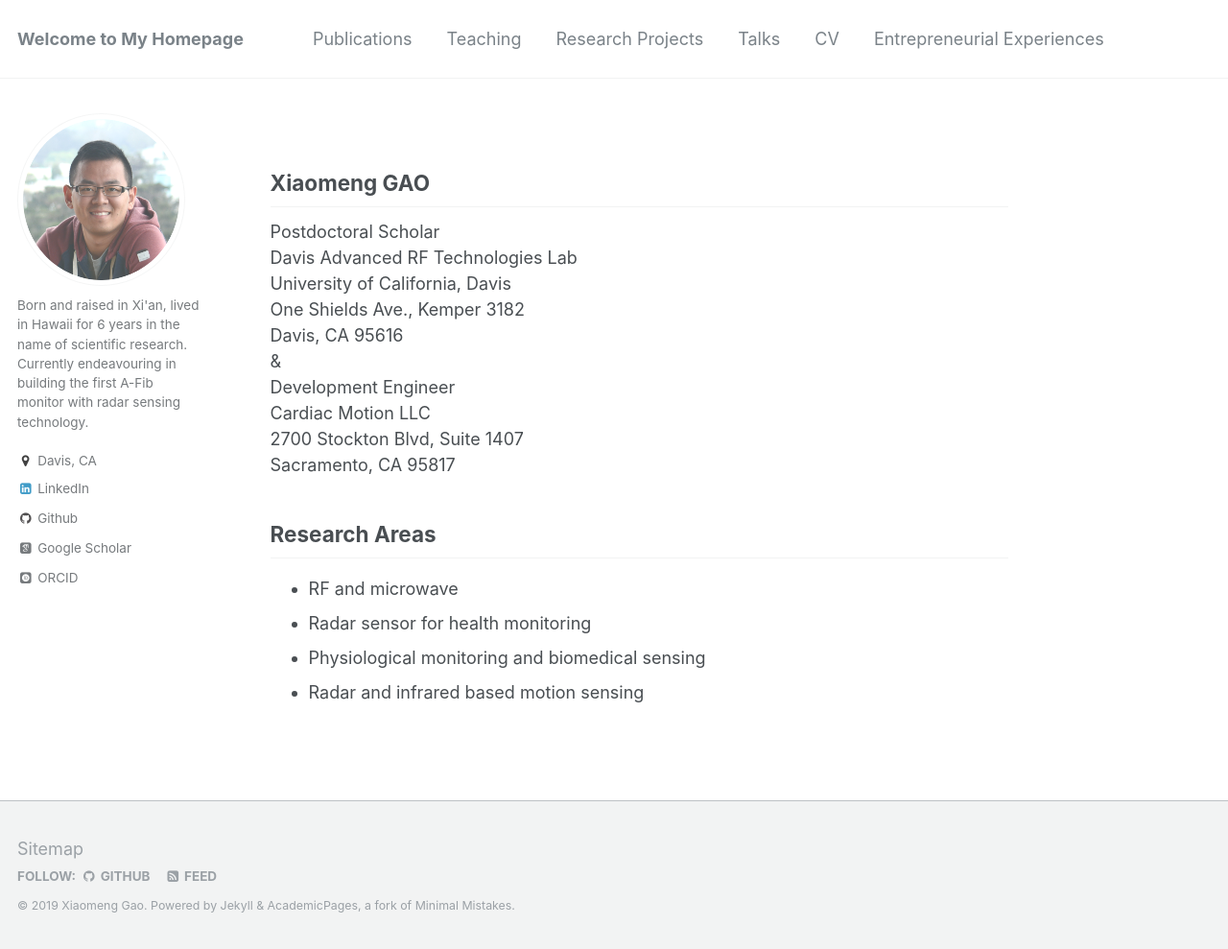
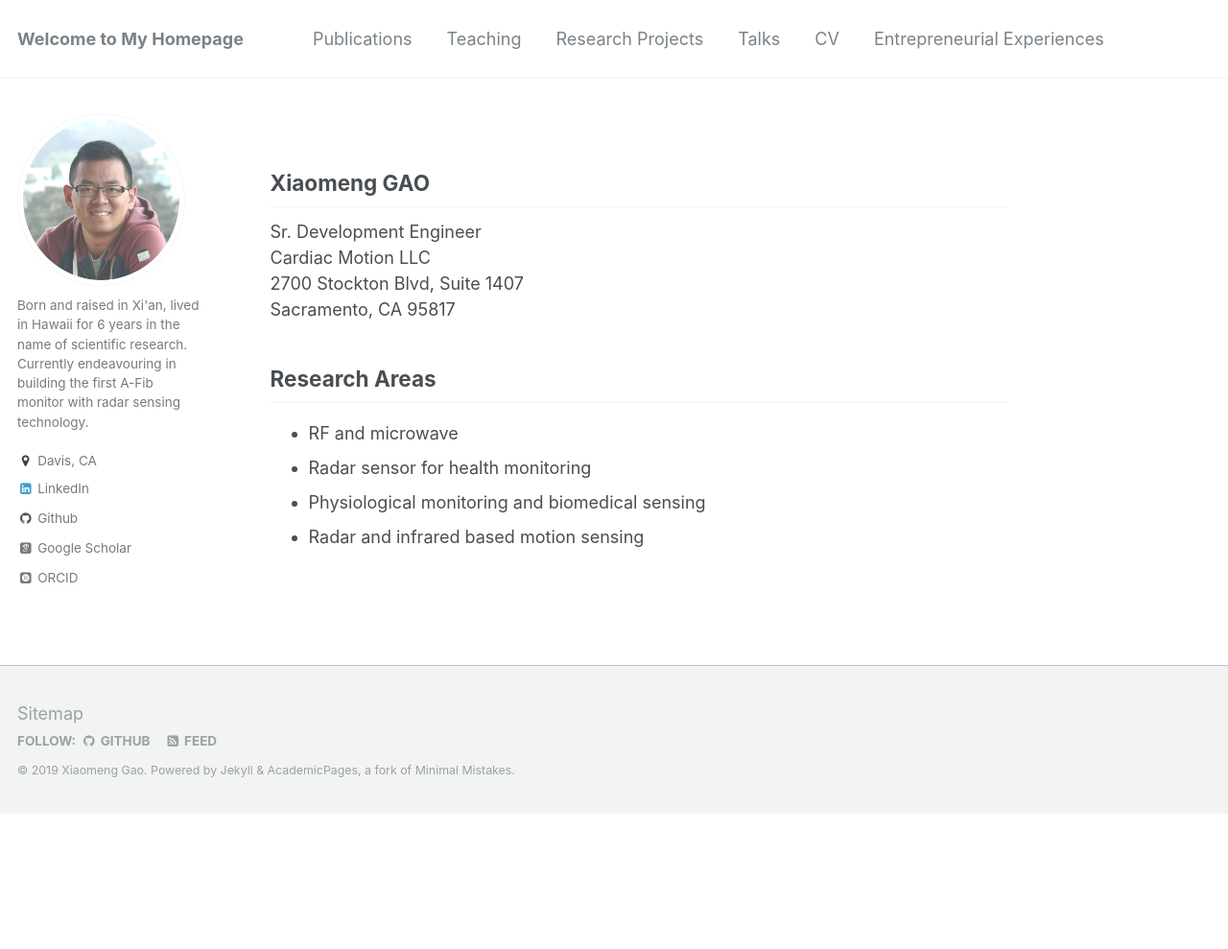
Before and after one commit to x-mengao/x-mengao.github.io, a Jekyll site: the page built from _pages/about.md, in a window 1280 px wide and 989 px high. Shown: the whole window at 96% size. Built offline with Jekyll 4.4.1, drawn with Linux system fonts in a browser that asks for light colours; some web fonts are replaced; a file with an impossible date is left out.

Commit message:
Update about.md

```diff
--- a/_pages/about.md
+++ b/_pages/about.md
@@ -8,13 +8,7 @@
 
 ## **Xiaomeng GAO**<br/>
 
-Postdoctoral Scholar <br/>
-Davis Advanced RF Technologies Lab <br/>
-University of California, Davis <br/>
-One Shields Ave., Kemper 3182 <br/>
-Davis, CA 95616 <br/>
-& <br/>
-Development Engineer <br/>
+Sr. Development Engineer <br/>
 Cardiac Motion LLC <br/>
 2700 Stockton Blvd, Suite 1407 <br/>
 Sacramento, CA 95817 <br/>
```
